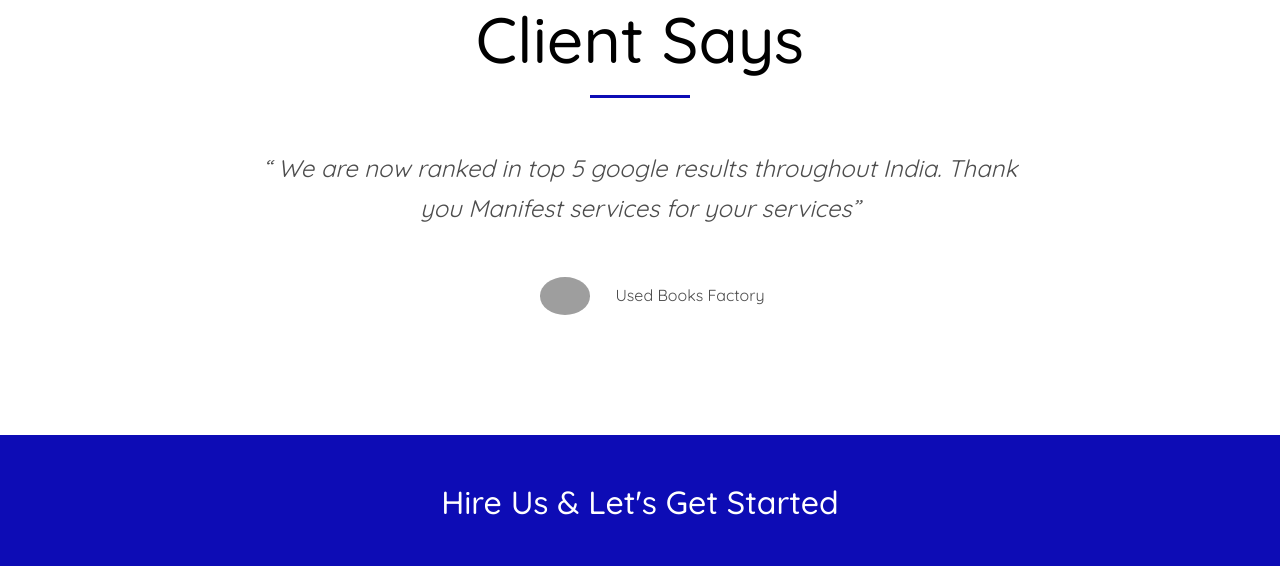
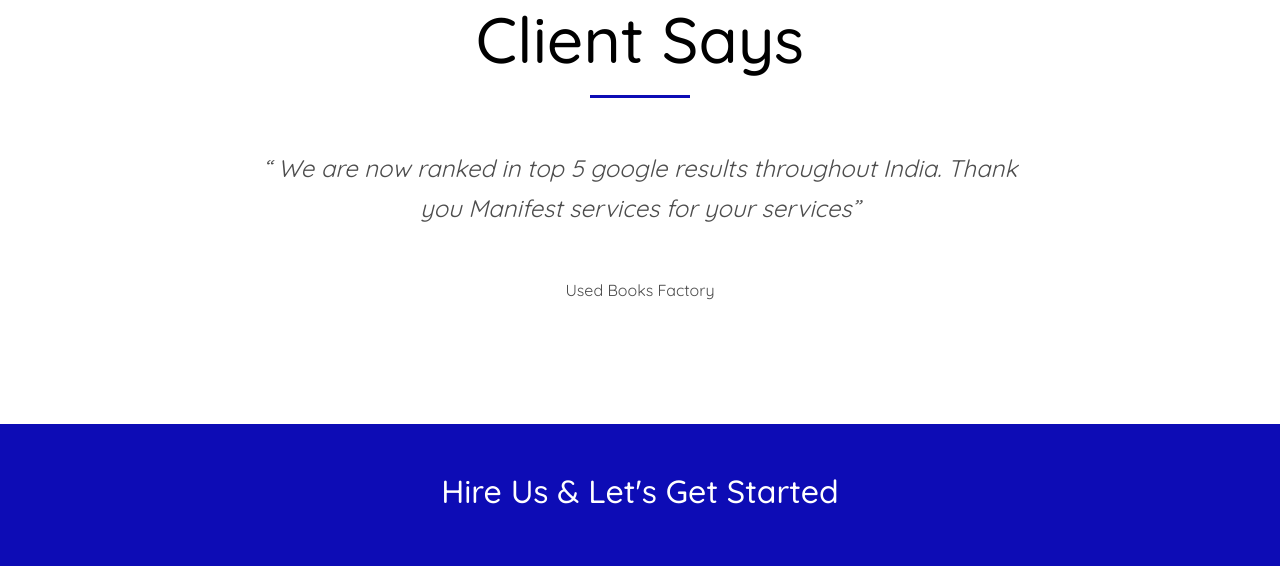
Before and after one commit to manifestservices/manifest, a Django app: page /services/search-engine-optimization in a window 1280 px wide. Shown: the part 1890-2456 px from the top of the page. Run offline with Django 3.2, Linux system fonts and the light colour scheme; some libraries are stand-ins or nearby versions; some web fonts are replaced; grey boxes are pictures that could not be loaded.

Commit message:
Removing image

```diff
--- a/manifest/templates/search_engine_optimization.html
+++ b/manifest/templates/search_engine_optimization.html
@@ -71,7 +71,6 @@
               </blockquote>
 
               <figure class="mb-4 d-flex align-items-center justify-content-center">
-                <div><img src="{% static 'images/ubf.jpg' %}" alt="Image" class="w-50 img-fluid mb-3"></div>
                 <p>Used Books Factory</p>
               </figure>
             </div>
```
